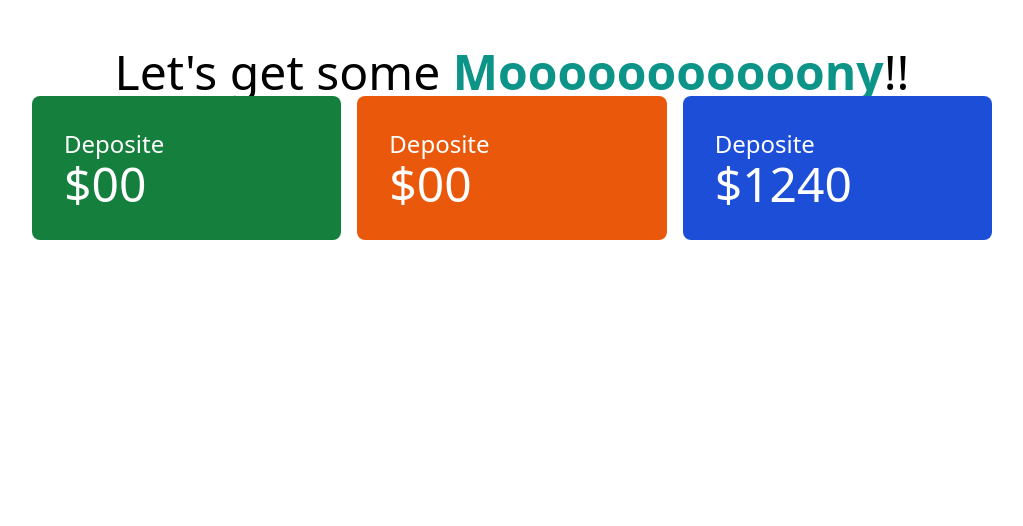
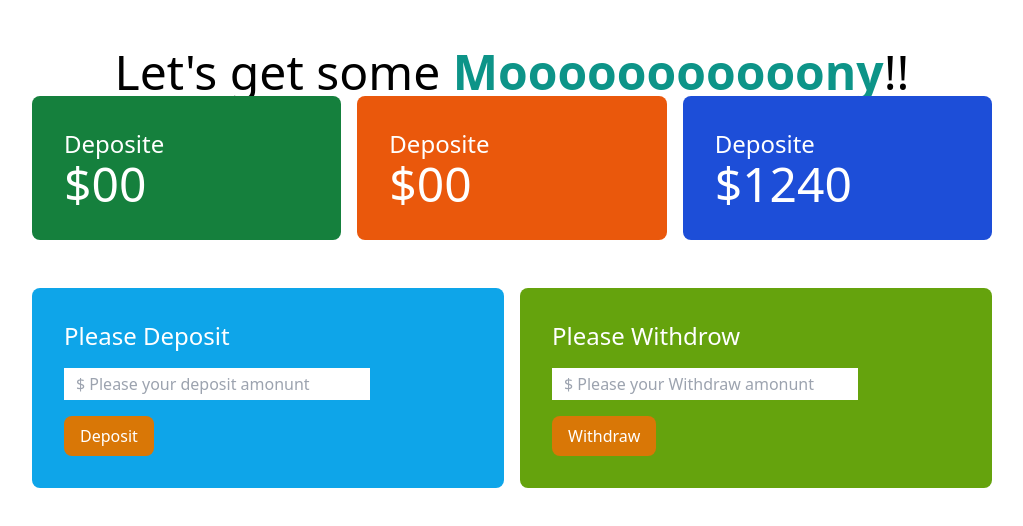
Before and after one commit to Sreedhar-roy/Babar-Bank-website, a plain HTML site: page Html Desing/Bank.html in a window 1280 px wide. Shown: the whole page, without its empty margins (128-1151 px from the left). Drawn offline with nearby package versions, Linux system fonts and the light colour scheme.

Commit message:
sesign final section commit

```diff
--- a/Html Desing/Bank.html
+++ b/Html Desing/Bank.html
@@ -29,6 +29,20 @@
                 </div>
             </div>
         </section>
+        <section class="mt-12">
+            <div class="grid grid-cols-2 gap-4 w-9/12 mx-auto ">
+                <div class="bg-sky-500 p-8 rounded-lg">
+                    <h4 class="text-2xl font-medium text-white">Please Deposit</h4>
+                    <input id="deposit" class="mt-4 block w-9/12 py-1 px-3" type="text" placeholder="$ Please your deposit amonunt">
+                    <button id="depositBtn" class="bg-amber-600 px-4 text-white py-2 rounded-lg mt-4 font-medium hover:bg-sky-700">Deposit</button>
+                </div>
+                <div class="bg-lime-600 p-8 rounded-lg">
+                    <h4 class="text-2xl font-medium text-white">Please Withdrow</h4>
+                    <input id="withdraw" class="mt-4 block w-9/12 py-1 px-3" type="text" placeholder="$ Please your Withdraw amonunt">
+                    <button id="withdrawBtn" class="bg-amber-600 px-4 text-white py-2 rounded-lg mt-4 font-medium hover:bg-sky-700">Withdraw</button>
+                </div>
+            </div>
+        </section>
     </main>
 </body>
 </html>
```
